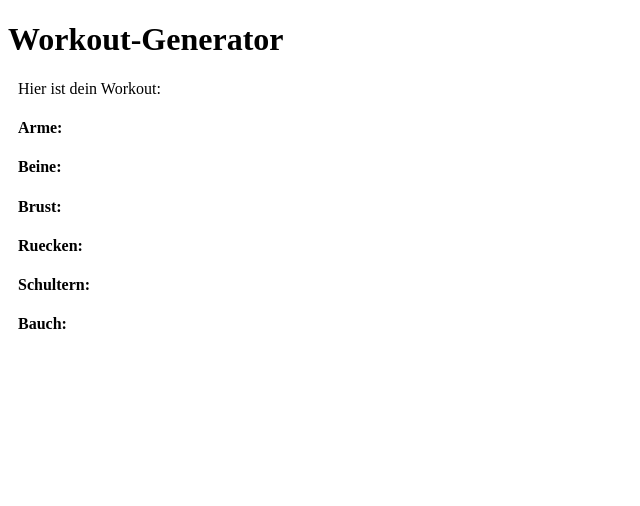
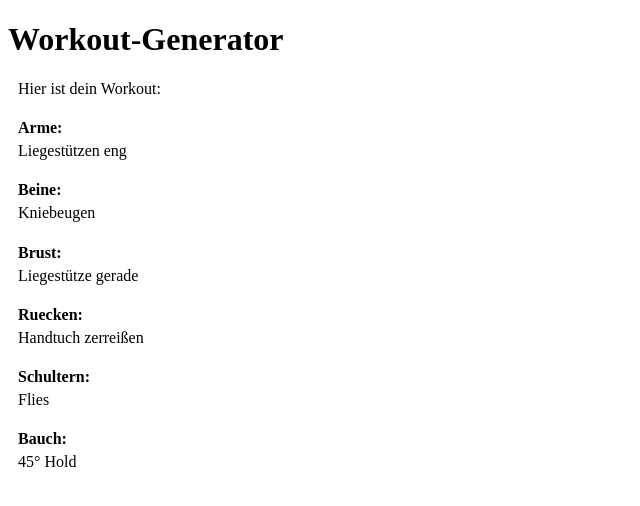
Before and after one commit to Noel-Backhaus/Workout_Generator, a plain HTML site: page index.html in a window 1280 px wide. Shown: the whole page, without its empty margins (0-640 px from the left). Drawn offline with Linux system fonts and the light colour scheme.

Commit message:
Update index.html

```diff
--- a/index.html
+++ b/index.html
@@ -64,6 +64,6 @@
     </table>
     -->
 
-    <script src="https://github.com/Noel-Backhaus/Workout_Generator/tree/main/main.js"></script>
+    <script src=main.js></script>
   </body>
 </html>
```
